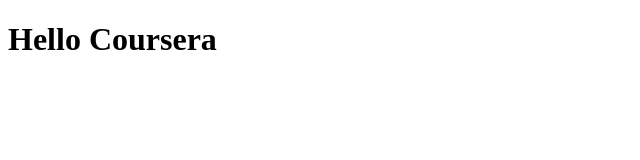
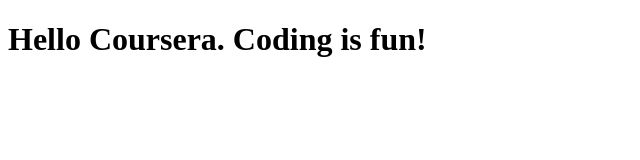
Before and after one commit to KxG16/Coursera-test, a plain HTML site: page site/indexx.html in a window 1280 px wide. Shown: the whole page, without its empty margins (0-640 px from the left). Drawn offline with Linux system fonts and the light colour scheme.

Commit message:
Small addition to our page content.

```diff
--- a/site/indexx.html
+++ b/site/indexx.html
@@ -4,6 +4,6 @@
     <title>Hello Coursera</title>
 </head>
 </body>
-<h1>Hello Coursera</h1>
+<h1>Hello Coursera. Coding is fun!</h1>
 </body>
 </html>
```
